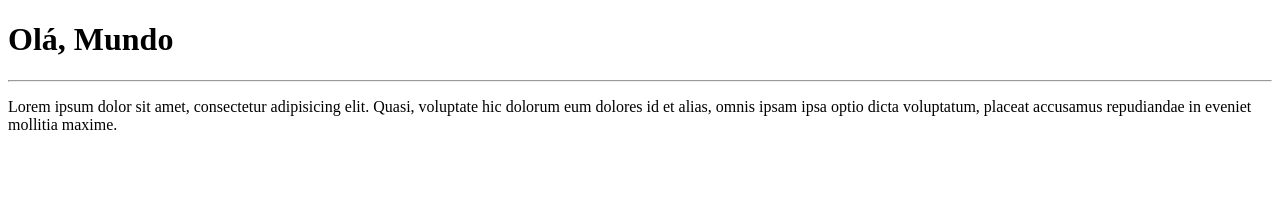
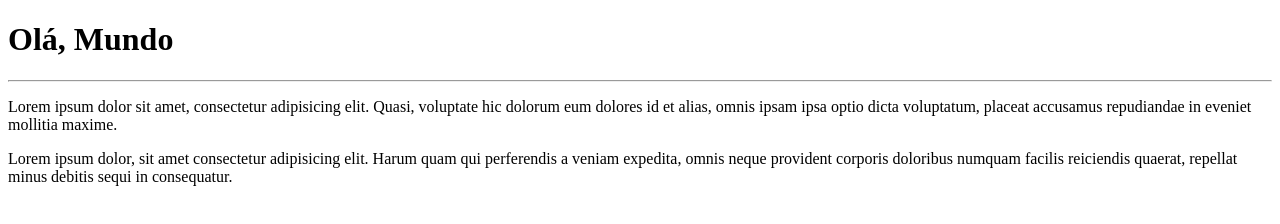
Before and after one commit to DGolin/Ola-Mundo, a plain HTML site: page site-exemplo/index.html in a window 1280 px wide. Drawn offline with Linux system fonts and the light colour scheme.

Commit message:
Adicionei um parágrafo

```diff
--- a/site-exemplo/index.html
+++ b/site-exemplo/index.html
@@ -9,5 +9,7 @@
     <h1>Olá, Mundo</h1>
     <hr>
     <p>Lorem ipsum dolor sit amet, consectetur adipisicing elit. Quasi, voluptate hic dolorum eum dolores id et alias, omnis ipsam ipsa optio dicta voluptatum, placeat accusamus repudiandae in eveniet mollitia maxime.</p>
+
+    <p>Lorem ipsum dolor, sit amet consectetur adipisicing elit. Harum quam qui perferendis a veniam expedita, omnis neque provident corporis doloribus numquam facilis reiciendis quaerat, repellat minus debitis sequi in consequatur.</p>
 </body>
 </html>
```
